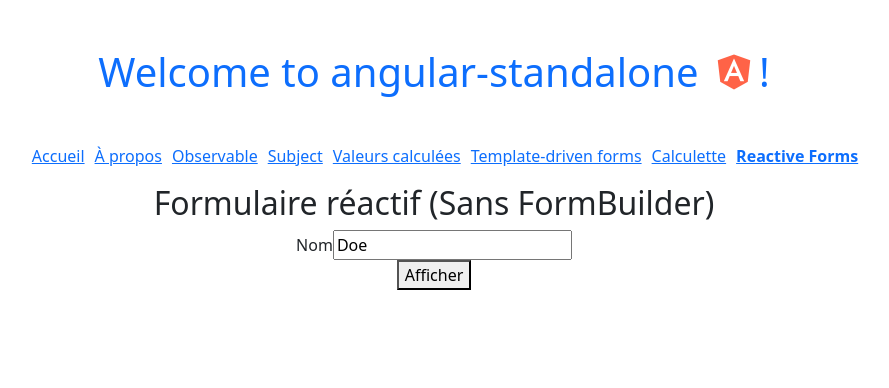
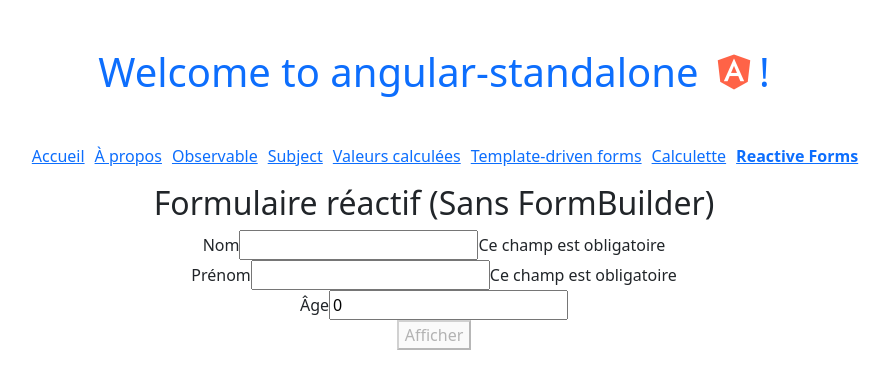
Before and after one commit to Achreftun/angular-standalone, an Angular app: page /reactive in a window 1280 px wide. Shown: the top 388 px of the page, without its empty margins (206-1095 px from the left). Built offline with nearby package versions, Linux system fonts and the light colour scheme.

Commit message:
Using FormGroup + validation

```diff
--- a/src/app/components/formulaire-reactif/formulaire-reactif.html
+++ b/src/app/components/formulaire-reactif/formulaire-reactif.html
@@ -1,10 +1,45 @@
 <h2>Formulaire réactif (Sans FormBuilder)</h2>
+<form [formGroup]="personneForm" (ngSubmit)="afficher()">
     <div>
         <label for="nom">Nom</label>
-    <input type="text" id="nom" [formControl]="nom">
+        <input type="text" id="nom" formControlName="nom">
+        @if (nom.errors) {
+        @if (nom.errors['required']) {
+        <span>Ce champ est obligatoire</span>
+        } @else {
+        {{ nom.errors['majuscule'] }}
+        }
+        }
     </div>
     <div>
-    <button (click)="afficher()">
+        <label for="prenom">Prénom</label>
+        <input type="text" id="prenom" formControlName="prenom">
+        @if (prenom.errors) {
+        @if (prenom.errors['required']) {
+        <span>Ce champ est obligatoire</span>
+        } @else {
+        Ce champ doit commencer par une majuscule et contenir entre 3 et 30 lettres et espaces
+        }
+        }
+
+    </div>
+    <div>
+        <label for="age">Âge</label>
+        <input type="text" id="age" formControlName="age">
+        @if (age.errors) {
+        <span>Ce champ est obligatoire</span>
+        }
+    </div>
+
+
+    <div>
+        <button [disabled]="personneForm.invalid">
             Afficher
         </button>
     </div>
+</form>
+<ul>
+    @for (p of personnes; track $index) {
+    <li>{{ p.nom }} {{ p.prenom }}</li>
+    }
+</ul>
--- a/src/app/components/formulaire-reactif/formulaire-reactif.ts
+++ b/src/app/components/formulaire-reactif/formulaire-reactif.ts
@@ -1,5 +1,7 @@
-import { Component } from '@angular/core';
-import { FormControl, ReactiveFormsModule } from '@angular/forms';
+import { Component, OnInit } from '@angular/core';
+import { FormControl, FormGroup, ReactiveFormsModule, ValidationErrors, Validators } from '@angular/forms';
+import { Personne } from '../../models/personne';
+import { checkNomValidator } from '../../validators/string.validator';
 
 @Component({
   selector: 'app-formulaire-reactif',
@@ -7,11 +9,38 @@
   templateUrl: './formulaire-reactif.html',
   styleUrl: './formulaire-reactif.css',
 })
-export class FormulaireReactifComponent {
-  nom = new FormControl('Doe')
+export class FormulaireReactifComponent implements OnInit {
+
+  personnes: Personne[] = []
+  personneForm = new FormGroup({
+    nom: new FormControl('', [Validators.required, checkNomValidator]),
+    prenom: new FormControl('', [Validators.required, Validators.pattern(/^[A-Z]{1}[a-z ]{2,29}$/)]),
+    age: new FormControl(0, Validators.required),
+  })
+
+  get nom() {
+    return this.personneForm.controls.nom
+  }
+  get prenom() {
+    return this.personneForm.controls.prenom
+  }
+  get age() {
+    return this.personneForm.controls.age
+  }
+  ngOnInit(): void {
+    // this.personneForm.setValue({nom: 'Doe', prenom: 'John', age: 46})
+    // this.personneForm.patchValue({ nom: 'Doe', prenom: 'John' })
+  }
   afficher() {
-    console.log(this.nom);
-    console.log(this.nom.value);
+    console.log(this.personneForm);
+    console.log(this.personneForm.get('nom'));
+    console.log(this.personneForm.controls.nom);
+    console.log(this.personneForm.value);
+    this.personnes.push(this.personneForm.value as Personne)
+    this.personneForm.reset()
+    // console.log(this.nom);
+    // console.log(this.nom.value);
 
   }
+
 }
--- /dev/null
+++ b/src/app/validators/string.validator.ts
@@ -0,0 +1,11 @@
+import { FormControl, ValidationErrors } from "@angular/forms"
+
+export function checkNomValidator(field: FormControl): ValidationErrors | null {
+  const value = field.value ?? ''
+  if (value[0] >= 'A' && value[0] < 'Z') {
+    return null
+  }
+  return {
+    majuscule: "Première lettre obligatoirement en majuscule"
+  }
+}
```
Lines whose indentation alone changed are shown as unchanged.
